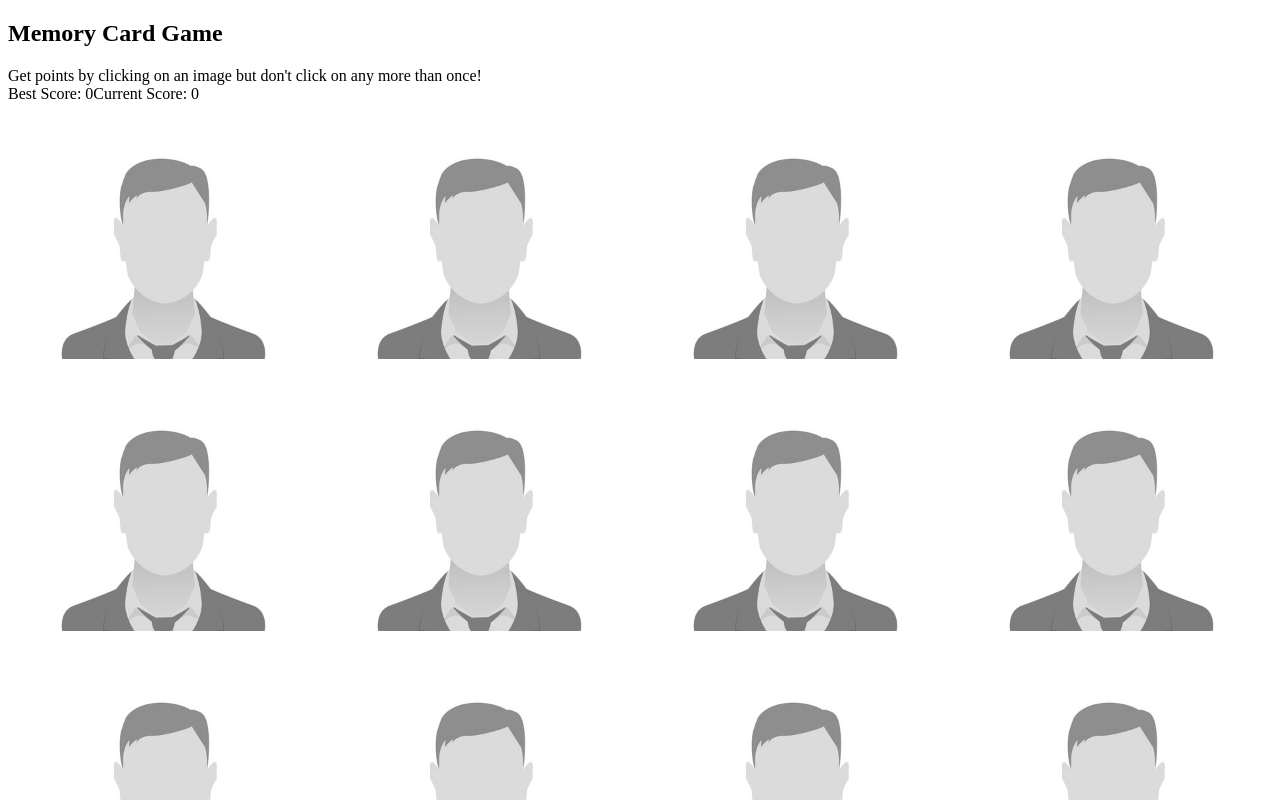
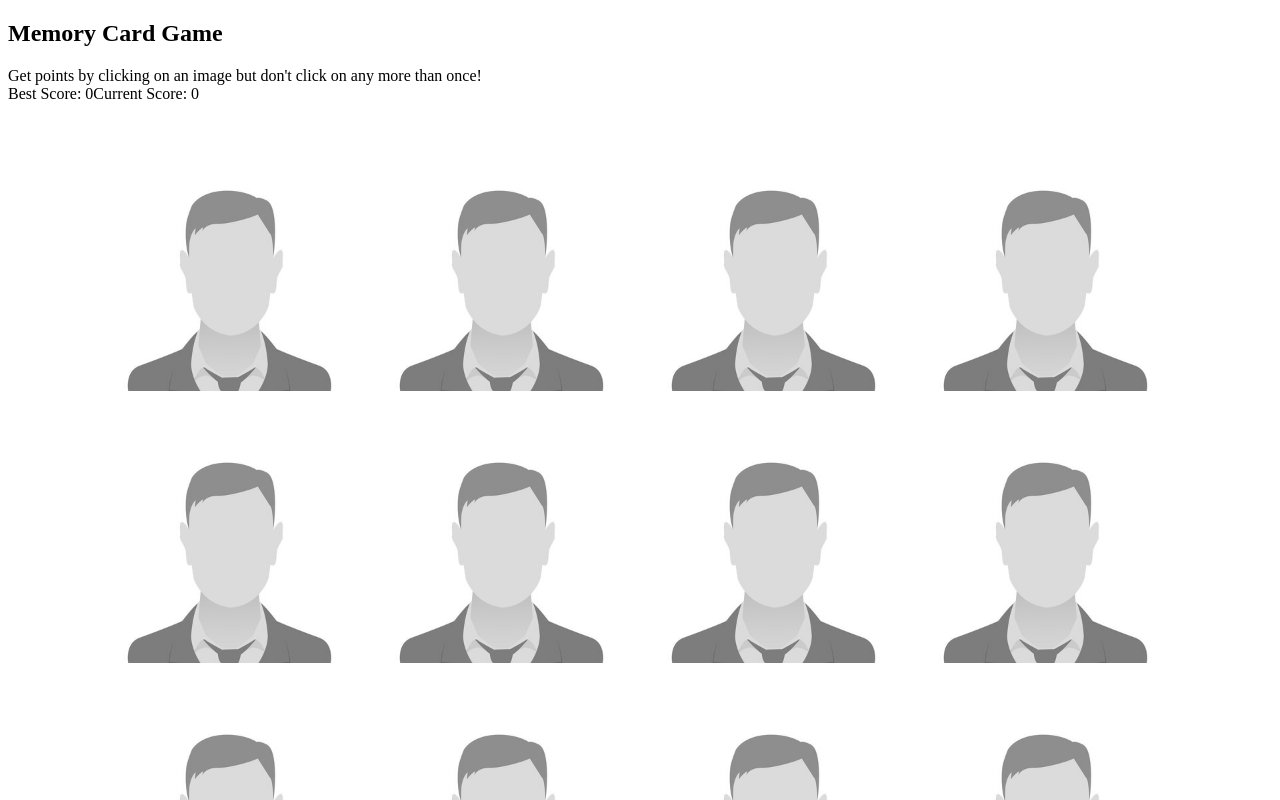
Before and after one commit to G-Cioni/memory-card, a React (Create React App) app: page / in a window 1280 px wide. Shown: the top 800 px of the page. Built offline with nearby package versions, Linux system fonts and the light colour scheme.

Commit message:
Centered Cards

```diff
--- a/src/styles/CardsStyled.js
+++ b/src/styles/CardsStyled.js
@@ -1,9 +1,11 @@
 import styled from 'styled-components';
 
 export const CardsStyled = styled.div`
+  align-items: center;
   display: grid;
   grid-gap: 2em;
   grid-template-columns: repeat(4, 1fr);
   margin: 1em;
-  max-width: 100em;
+  margin: 3em auto;
+  width: max-content;
 `;
```
